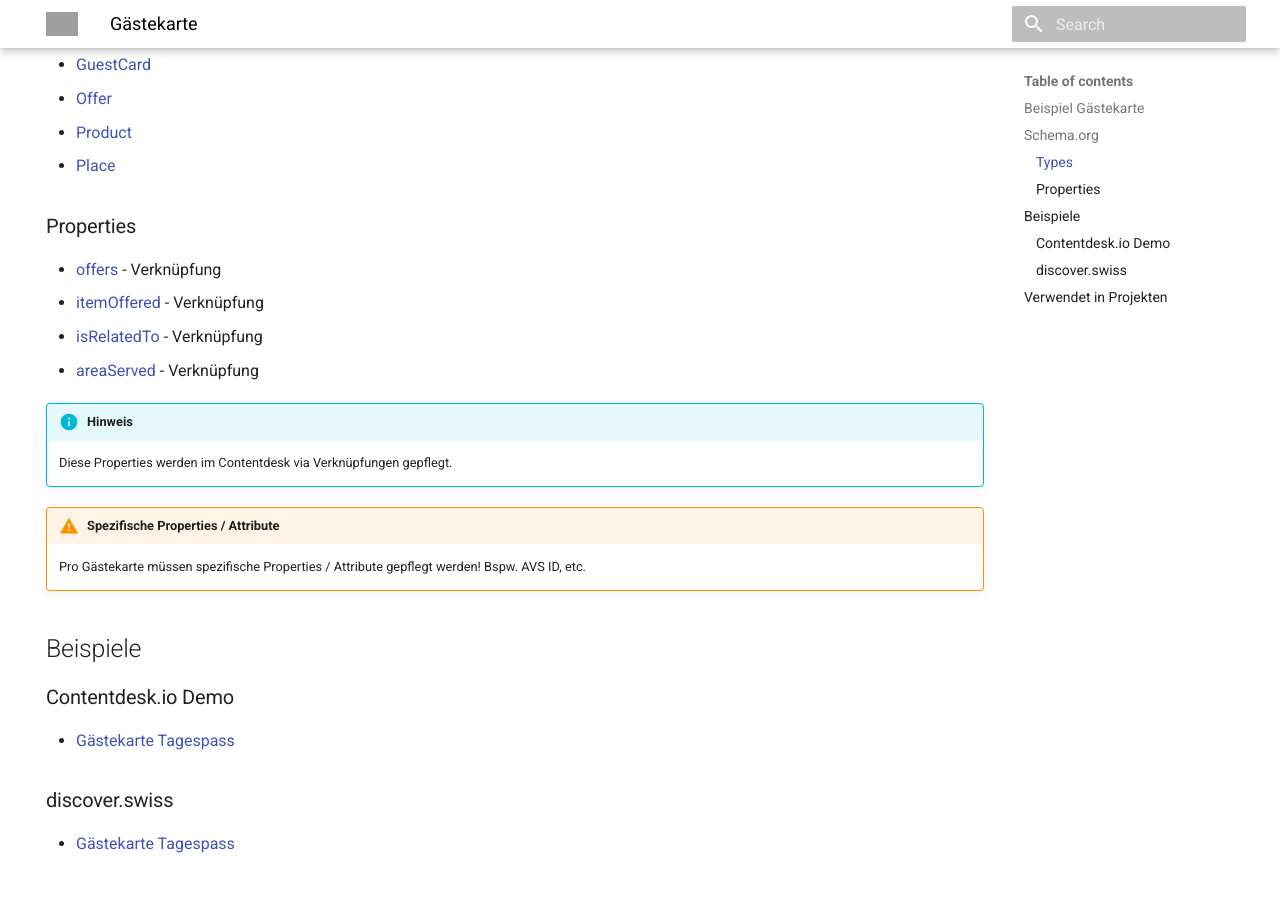
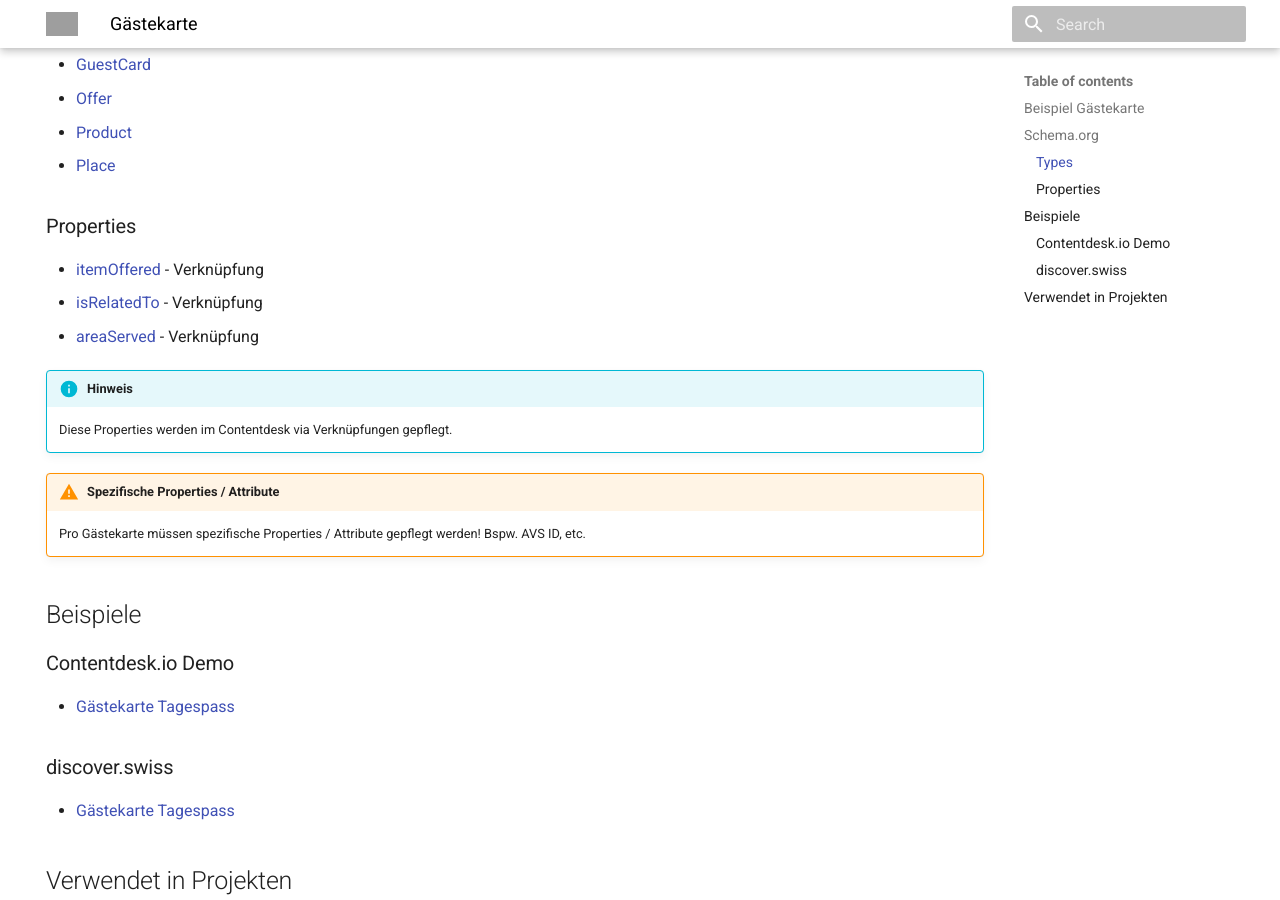
Before and after one commit to tsolenthaler/docs.contentdesk.io, an MkDocs documentation site: the page built from docs/concepts/gaestekarte.md, in a window 1280 px wide and 900 px high, scrolled down 1419 px. Built offline with MkDocs 1.6.1 and Material for MkDocs 9.7.7, drawn with Linux system fonts in a browser that asks for light colours; grey boxes are pictures that could not be loaded.

Commit message:
Refactor gaestekarte.md: Remove unused code and update schema properties

```diff
--- a/docs/concepts/gaestekarte.md
+++ b/docs/concepts/gaestekarte.md
@@ -59,7 +59,6 @@ graph TD
 
 ### Properties
 
-* [offers](../../schema/offers) - Verknüpfung
 * [itemOffered](../../schema/itemOffered) - Verknüpfung
 * [isRelatedTo](../../schema/isRelatedTo) - Verknüpfung
 * [areaServed](../../schema/areaServed) - Verknüpfung
```
